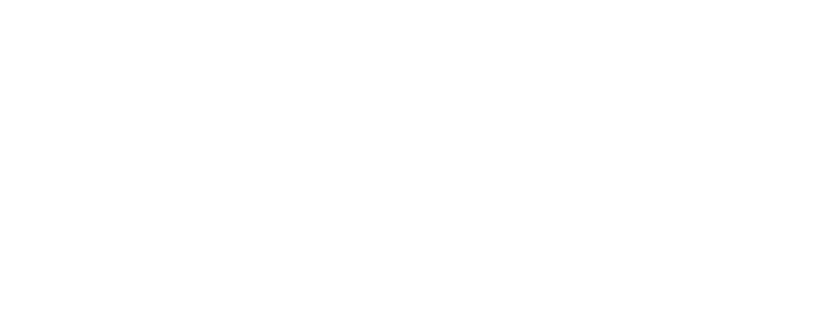
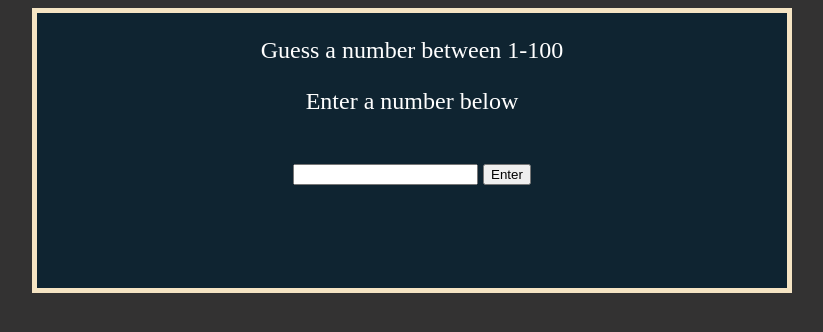
Before and after one commit to akshatsinghania/Number-Guessing-Game, a plain HTML site: page index.html in a window 1280 px wide. Shown: the whole page, without its empty margins (228-1051 px from the left). Drawn offline with Linux system fonts and the light colour scheme.

Commit message:
added styling to the home page

```diff
--- a/index.html
+++ b/index.html
@@ -3,7 +3,16 @@
   <head>
     <meta charset="UTF-8" />
     <meta name="viewport" content="width=device-width, initial-scale=1.0" />
+    <link rel="stylesheet" href="style.css" />
     <title>Number Guessing Game</title>
   </head>
-  <body></body>
+  <body>
+    <div id="container">
+      <p>Guess a number between 1-100</p>
+      <p id="outputtext">Enter a number below</p>
+      <input type="text" id="userInput" /><button id="btn">Enter</button>
+    </div>
+
+    <script src="main.js"></script>
+  </body>
 </html>
--- /dev/null
+++ b/style.css
@@ -0,0 +1,22 @@
+body {
+  background-color: #333232;
+}
+#container {
+  background-color: #0f2431;
+  border: 5px solid #f5e4c3;
+  height: 275px;
+  width: 750px;
+  margin: auto;
+  text-align: center;
+}
+p {
+  color: white;
+  font-size: 24px;
+}
+#input {
+  width: 100px;
+  margin: 25px auto;
+}
+#btn {
+  margin: 25px auto auto 5px;
+}
```
